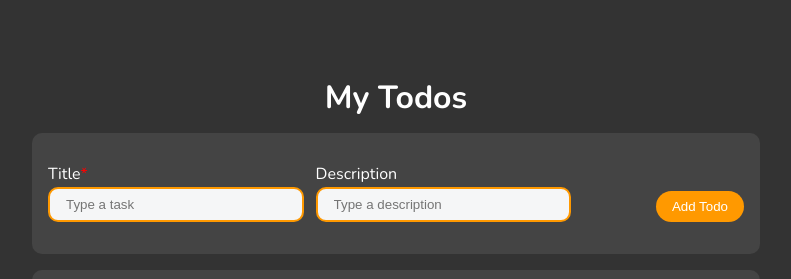
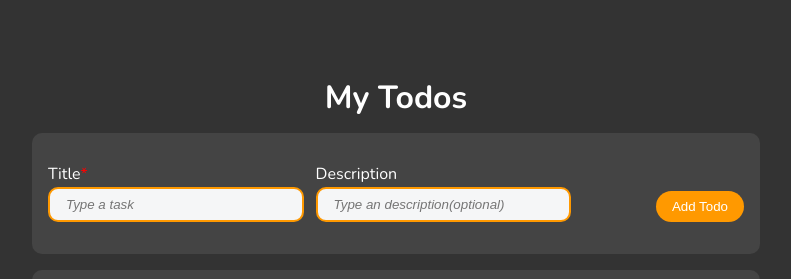
Before and after one commit to shakiraakinleye/todo-app, a React (Create React App) app: page / in a window 1280 px wide. Shown: the top 279 px of the page, without its empty margins (244-1035 px from the left). Built offline with nearby package versions, Linux system fonts and the light colour scheme.

Commit message:
style: improved form placeholder text

```diff
--- a/src/components/AddTodo.js
+++ b/src/components/AddTodo.js
@@ -47,7 +47,7 @@ export function AddTodo() {
           labelText={"Description"}
           inputClass={"new__todo__input"}
           inputId={"new__todo__desc"}
-          inputHint={"Type a description"}
+          inputHint={"Type an description(optional)"}
           value={newTodo.desc}
           onChange={(e) => {
             dispatchNewTodo({
--- a/src/components/styles/AddTodo.css
+++ b/src/components/styles/AddTodo.css
@@ -33,6 +33,10 @@
 
 .new__todo__input {
   width: 66.6%;
+}
+
+.new__todo__input::placeholder {
+  font-style: italic;
 }
 
 .btn--add__todo {
```
